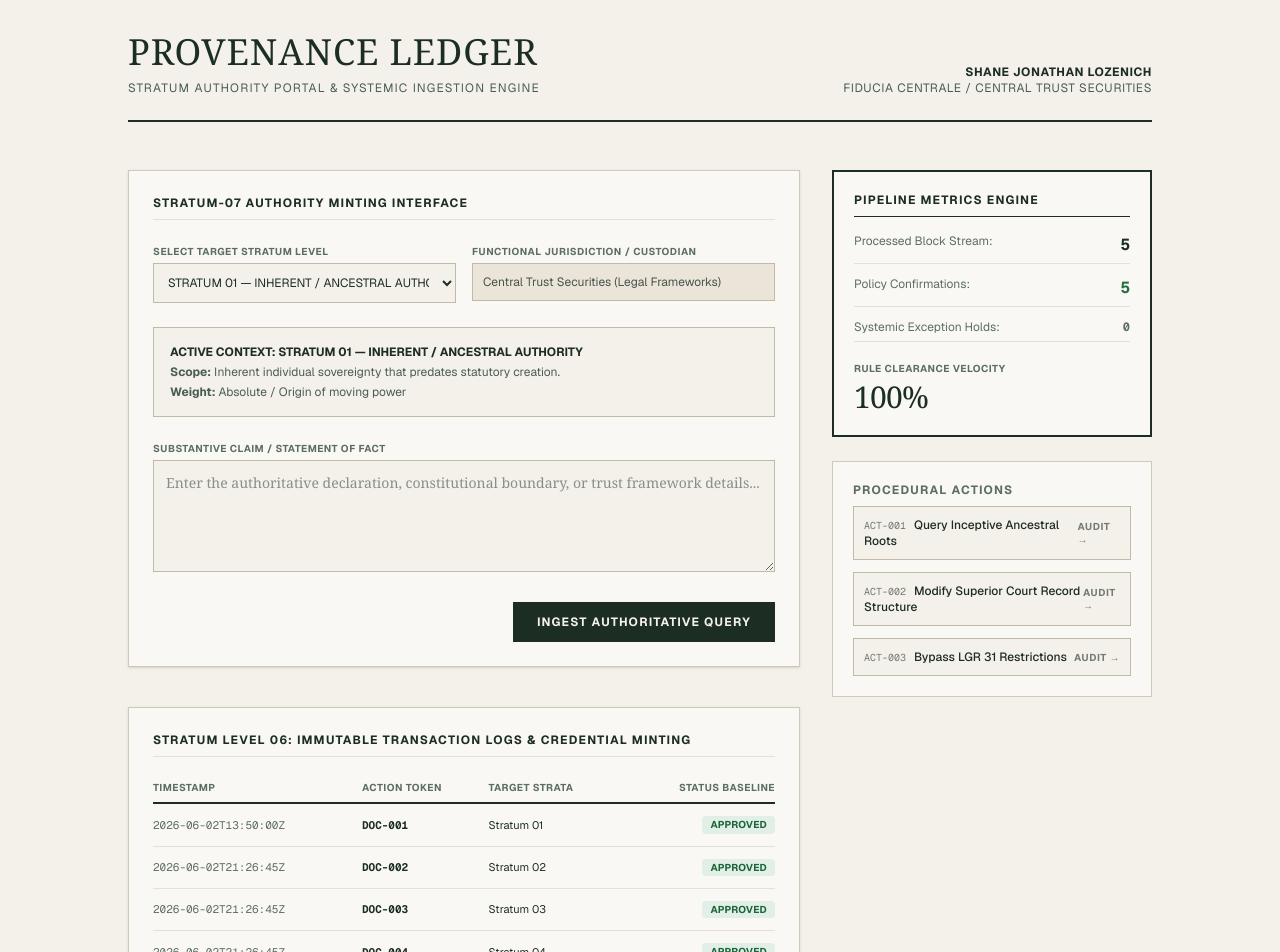
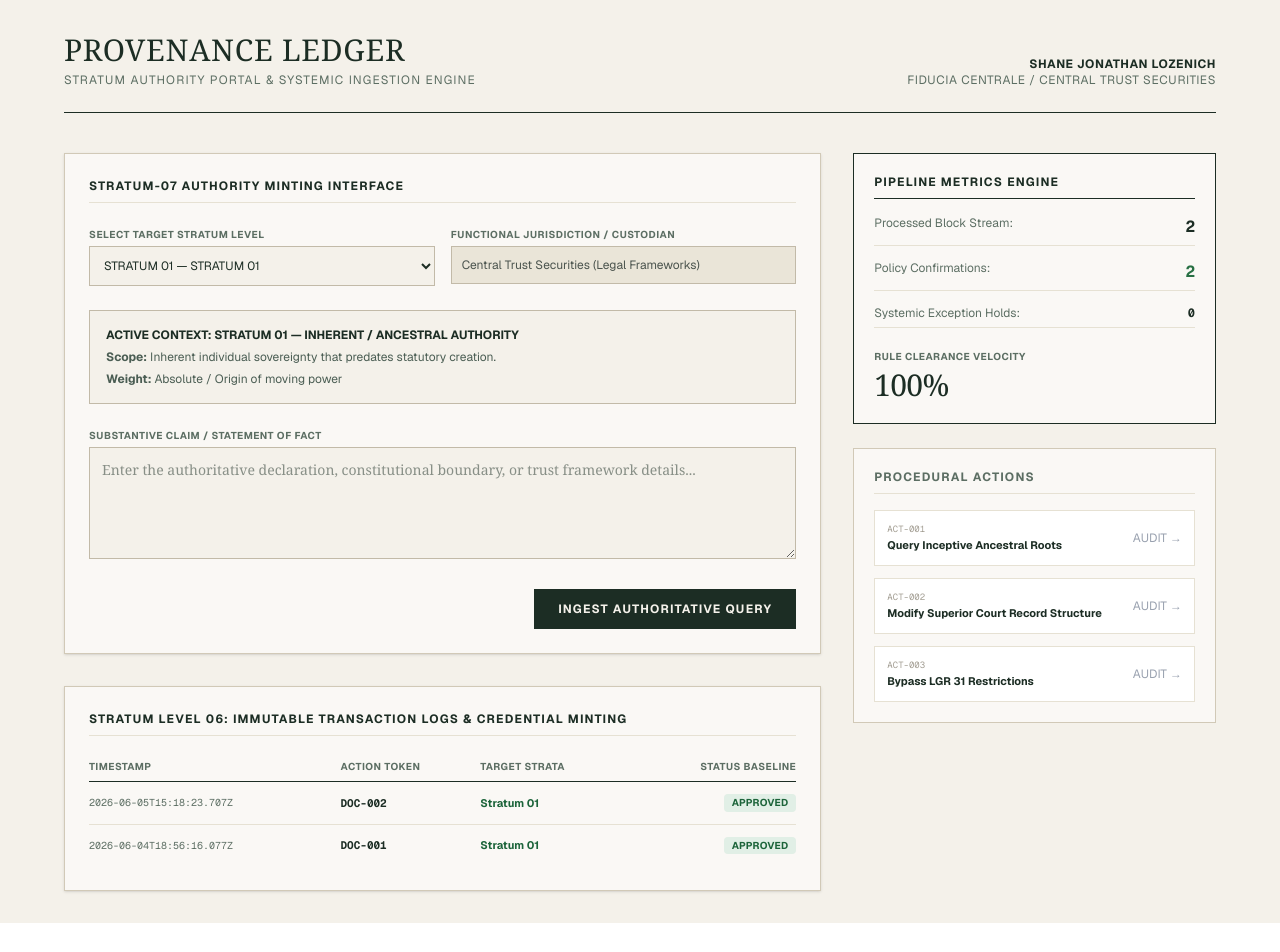
Before and after one commit to sjlozenich-1126/stratigraphic-authority-ledger, a Next.js app: page / in a window 1280 px wide. Shown: the top 952 px of the page. After the commit the page ends 923 px from the top, so only its background shows below. Built offline with nearby package versions, Linux system fonts and the light colour scheme.

Commit message:
updated app page

```diff
--- a/app/page.tsx
+++ b/app/page.tsx
@@ -1,139 +1,160 @@
 'use client';
 
-import React, { useState } from 'react';
+import React, { useState, useEffect } from 'react';
 
-// Explicit strict typing interfaces for production build safety
-interface StratumDetail {
+// Unified type alignment with your backend schema specifications
+interface HardenedLedgerBlock {
+  stratum: string;
+  source: string;
+  owner: string;
+  concept: string;
+  framework: string;
+  claim: string;
+  evidence: string[];
+  timestamp: string;
+  actionToken?: string; // Maps to DOC-XXX format dynamically
+}
+
+interface StratumMeta {
   title: string;
+  shortCode: string;
   scope: string;
   weight: string;
-  effectiveDate: string;
 }
 
-interface StrataMap {
-  [key: string]: StratumDetail;
-}
-
-interface LedgerEntry {
-  id: string;
-  timestamp: string;
-  token: string;
-  target: string;
-  status: string;
-}
-
-interface PipelineMetrics {
-  processedBlocks: number;
-  policyConfirmations: number;
-  exceptionHolds: number;
-  clearanceVelocity: number;
-}
-
-// Immutable authority baseline maps
-const STRATA_REGISTRY: StrataMap = {
-  "stratum-01": {
+const STRATA_REGISTRY: Record<string, StratumMeta> = {
+  "01": {
     title: "STRATUM 01 — INHERENT / ANCESTRAL AUTHORITY",
+    shortCode: "Stratum 01",
     scope: "Inherent individual sovereignty that predates statutory creation.",
-    weight: "Absolute / Origin of moving power",
-    effectiveDate: "1776-07-04"
+    weight: "Absolute / Origin of moving power"
   },
-  "stratum-02": {
+  "02": {
     title: "STRATUM 02 — CONSTITUTIONAL / ORGANIC LAW",
+    shortCode: "Stratum 02",
     scope: "Establishes the three branches of state government, including the limits of the judiciary.",
-    weight: "Supreme state authority bounding all courts",
-    effectiveDate: "1889-11-11"
+    weight: "Supreme state authority bounding all courts"
   },
-  "stratum-03": {
+  "03": {
     title: "STRATUM 03 — STATUTORY / LEGISLATIVE FRAMEWORK",
     scope: "Legislative organization of the Superior Court and delegation of record-keeping duties to the County Clerk.",
-    weight: "Mandated operational boundaries",
-    effectiveDate: "1951-05-01"
+    shortCode: "Stratum 03",
+    weight: "Mandated operational boundaries"
   },
-  "stratum-04": {
+  "04": {
     title: "STRATUM 04 — ADMINISTRATIVE / PORTAL REGULATIONS",
+    shortCode: "Stratum 04",
     scope: "Governs public access to digital court records via administrative portals.",
-    weight: "Strictly limited to data handling; cannot create new laws",
-    effectiveDate: "2004-11-01"
+    weight: "Strictly limited to data handling; cannot create new laws"
   }
 };
 
-const PROCEDURAL_ACTIONS = [
-  { code: "ACT-001", label: "Query Inceptive Ancestral Roots" },
-  { code: "ACT-002", label: "Modify Superior Court Record Structure" },
-  { code: "ACT-003", label: "Bypass LGR 31 Restrictions" }
-];
-
 export default function ProvenanceDashboard() {
-  const [pipelineMetrics, setPipelineMetrics] = useState<PipelineMetrics>({
+  // Local Telemetry Metrics State
+  const [pipelineMetrics, setPipelineMetrics] = useState({
     processedBlocks: 5,
     policyConfirmations: 5,
     exceptionHolds: 0,
     clearanceVelocity: 100
   });
 
-  const [ledgerLogs, setLedgerLogs] = useState<LedgerEntry[]>([
-    { id: "log-1", timestamp: "2026-06-02T13:50:00Z", token: "DOC-001", target: "Stratum 01", status: "APPROVED" },
-    { id: "log-2", timestamp: "2026-06-02T21:26:45Z", token: "DOC-002", target: "Stratum 02", status: "APPROVED" },
-    { id: "log-3", timestamp: "2026-06-02T21:26:45Z", token: "DOC-003", target: "Stratum 03", status: "APPROVED" },
-    { id: "log-4", timestamp: "2026-06-02T21:26:45Z", token: "DOC-004", target: "Stratum 04", status: "APPROVED" },
-    { id: "log-5", timestamp: "2026-06-02T21:26:45Z", token: "DOC-005", target: "Stratum 01", status: "APPROVED" }
-  ]);
+  // Dynamic ledger array from backend
+  const [ledgerLogs, setLedgerLogs] = useState<HardenedLedgerBlock[]>([]);
+  const [inputClaim, setInputClaim] = useState('');
+  const [selectedStratum, setSelectedStratum] = useState('01');
+  const [isSubmitting, setIsSubmitting] = useState(false);
 
-  const [inputQuery, setInputQuery] = useState('');
-  const [selectedStratum, setSelectedStratum] = useState('stratum-01');
+  // 1. GET Hook: Load authoritative state on mount
+  const syncLedgerState = async () => {
+    try {
+      const response = await fetch('/api/ledger');
+      const data = await response.json();
 
-  const handleIngestQuery = (e: React.FormEvent<HTMLFormElement>) => {
+      if (Array.isArray(data)) {
+        // Enforce top-down chronological display
+        const reversedLogs = [...data].reverse();
+        setLedgerLogs(reversedLogs);
+
+        setPipelineMetrics(prev => ({
+          ...prev,
+          processedBlocks: data.length,
+          policyConfirmations: data.length
+        }));
+      }
+    } catch (err) {
+      console.error("Transmission interruption: failed to pull active ledger state", err);
+    }
+  };
+
+  useEffect(() => {
+    syncLedgerState();
+  }, []);
+
+  // 2. POST Hook: Transmit form context to API route execution
+  const handleIngestQuery = async (e: React.FormEvent<HTMLFormElement>) => {
     e.preventDefault();
-    if (!inputQuery.trim()) return;
+    if (!inputClaim.trim() || isSubmitting) return;
 
-    const uniqueId = `log-${Date.now()}`;
-    const newToken = `DOC-00${ledgerLogs.length + 1}`;
+    setIsSubmitting(true);
+    const activeMeta = STRATA_REGISTRY[selectedStratum];
 
-    // Formatting presentation text securely
-    const targetName = selectedStratum
-      .replace('-', ' ')
-      .replace(/\b\w/g, (char) => char.toUpperCase());
-
-    const newLog: LedgerEntry = {
-      id: uniqueId,
-      timestamp: new Date().toISOString(),
-      token: newToken,
-      target: targetName,
-      status: "APPROVED"
+    // Formulate pristine schema payload matching backend criteria exactly
+    const payload = {
+      stratum: selectedStratum,
+      source: activeMeta.title,
+      owner: "Shane Jonathan Lozenich",
+      concept: "Jonathan Shane Concepts",
+      framework: activeMeta.weight,
+      claim: inputClaim,
+      evidence: ["System Authorization Token Signature Baseline"]
     };
 
-    setLedgerLogs([newLog, ...ledgerLogs]);
-    setPipelineMetrics(prev => ({
-      ...prev,
-      processedBlocks: prev.processedBlocks + 1,
-      policyConfirmations: prev.policyConfirmations + 1
-    }));
-    setInputQuery('');
+    try {
+      const response = await fetch('/api/ledger', {
+        method: 'POST',
+        headers: { 'Content-Type': 'application/json' },
+        body: JSON.stringify(payload)
+      });
+
+      const result = await response.json();
+
+      if (result.success) {
+        setInputClaim('');
+        // Re-sync full log engine sequence cleanly from data source
+        await syncLedgerState();
+      } else {
+        console.error("Minting validation failed:", result.error);
+      }
+    } catch (err) {
+      console.error("Critical API submission pipeline break:", err);
+    } finally {
+      setIsSubmitting(false);
+    }
   };
 
   return (
     <div className="min-h-screen bg-[#F4F1EA] text-[#1C2D24] font-serif p-8 selection:bg-[#1C2D24] selection:text-[#F4F1EA]">
-      {/* Top Ledger Header Area */}
-      <header className="max-w-5xl mx-auto border-b-2 border-[#1C2D24] pb-6 mb-12 flex flex-col sm:flex-row justify-between items-start sm:items-end gap-4">
+      {/* Structural Branding Header */}
+      <header className="max-w-6xl mx-auto border-b border-[#1C2D24] pb-6 mb-10 flex flex-col sm:flex-row justify-between items-start sm:items-end gap-4">
         <div>
-          <h1 className="text-4xl font-normal tracking-wide uppercase">Provenance Ledger</h1>
-          <p className="text-xs uppercase tracking-widest font-sans mt-2 text-[#4A5D53]">
+          <h1 className="text-3xl font-normal tracking-wide uppercase">Provenance Ledger</h1>
+          <p className="text-xs uppercase tracking-widest font-sans mt-1 text-[#5C6E63]">
             Stratum Authority Portal & Systemic Ingestion Engine
           </p>
         </div>
-        <div className="text-left sm:text-right text-xs uppercase tracking-wider font-sans text-[#4A5D53]">
+        <div className="text-left sm:text-right text-xs uppercase tracking-wider font-sans text-[#5C6E63]">
           <div className="font-bold text-[#1C2D24]">Shane Jonathan Lozenich</div>
           <div>Fiducia Centrale / Central Trust Securities</div>
         </div>
       </header>
 
-      {/* Main Structural Matrix Layout */}
-      <main className="max-w-5xl mx-auto grid grid-cols-1 md:grid-cols-3 gap-8">
+      {/* Main Structural Matrix Grid Layout */}
+      <main className="max-w-6xl mx-auto grid grid-cols-1 lg:grid-cols-3 gap-8">
 
-        {/* Interactive Workspace (Left Content Block) */}
-        <div className="md:col-span-2 space-y-10">
+        {/* Left Execution Matrix Panels */}
+        <div className="lg:col-span-2 space-y-8">
 
-          {/* Data Ingestion Influx Point */}
+          {/* Stratum-07 Ingestion Form Component */}
           <section className="bg-[#FAF8F5] border border-[#D1C9B7] p-6 shadow-sm">
             <h2 className="text-xs font-sans uppercase font-bold tracking-widest mb-6 pb-2 border-b border-[#E6E1D3]">
               STRATUM-07 AUTHORITY MINTING INTERFACE
@@ -148,11 +169,11 @@ export default function ProvenanceDashboard() {
                   <select
                     value={selectedStratum}
                     onChange={(e) => setSelectedStratum(e.target.value)}
-                    className="w-full bg-[#F4F1EA] border border-[#C2BAA8] text-xs p-2.5 outline-none focus:border-[#1C2D24]"
+                    className="w-full bg-[#F4F1EA] border border-[#C2BAA8] text-xs p-2.5 outline-none font-sans rounded-none focus:border-[#1C2D24]"
                   >
                     {Object.keys(STRATA_REGISTRY).map((key) => (
                       <option key={key} value={key}>
-                        {STRATA_REGISTRY[key].title}
+                        STRATUM {key} — {STRATA_REGISTRY[key].shortCode.toUpperCase()}
                       </option>
                     ))}
                   </select>
@@ -168,8 +189,8 @@ export default function ProvenanceDashboard() {
                 </div>
               </div>
 
-              {/* Active Overview Meta Box */}
-              <div className="bg-[#F4F1EA] border border-[#C2BAA8] p-4 text-xs font-sans space-y-1">
+              {/* Dynamic Read-Out Context Block Context Panel */}
+              <div className="bg-[#F4F1EA] border border-[#C2BAA8] p-4 text-xs font-sans space-y-1.5">
                 <div className="font-bold uppercase text-[#1C2D24]">
                   Active Context: {STRATA_REGISTRY[selectedStratum].title}
                 </div>
@@ -182,8 +203,8 @@ export default function ProvenanceDashboard() {
                   Substantive Claim / Statement of Fact
                 </label>
                 <textarea
-                  value={inputQuery}
-                  onChange={(e) => setInputQuery(e.target.value)}
+                  value={inputClaim}
+                  onChange={(e) => setInputClaim(e.target.value)}
                   placeholder="Enter the authoritative declaration, constitutional boundary, or trust framework details..."
                   className="w-full bg-[#F4F1EA] border border-[#C2BAA8] text-sm p-3 h-28 outline-none focus:border-[#1C2D24] font-serif"
                 />
@@ -192,15 +213,16 @@ export default function ProvenanceDashboard() {
               <div className="flex justify-end">
                 <button
                   type="submit"
-                  className="bg-[#1C2D24] text-[#F4F1EA] font-sans text-xs font-bold uppercase tracking-widest px-6 py-3 transition-colors hover:bg-[#2D4437]"
+                  disabled={isSubmitting}
+                  className="bg-[#1C2D24] text-[#F4F1EA] font-sans text-xs font-bold uppercase tracking-widest px-6 py-3 transition-colors hover:bg-[#2D4437] disabled:bg-[#A39E93]"
                 >
-                  Ingest Authoritative Query
+                  {isSubmitting ? "Minting..." : "Ingest Authoritative Query"}
                 </button>
               </div>
             </form>
           </section>
 
-          {/* Immutable Cryptographic Table Logging */}
+          {/* Stratum Level 06 Historical Log Monitor Panel */}
           <section className="bg-[#FAF8F5] border border-[#D1C9B7] p-6 shadow-sm">
             <h2 className="text-xs font-sans uppercase font-bold tracking-widest mb-4 pb-2 border-b border-[#E6E1D3]">
               STRATUM LEVEL 06: IMMUTABLE TRANSACTION LOGS & CREDENTIAL MINTING
@@ -208,43 +230,60 @@ export default function ProvenanceDashboard() {
             <div className="overflow-x-auto">
               <table className="w-full text-left border-collapse font-sans text-xs">
                 <thead>
-                  <tr className="border-b-2 border-[#1C2D24] text-[#5C6E63] uppercase tracking-wider text-[10px]">
-                    <th className="py-2">Timestamp</th>
-                    <th className="py-2">Action Token</th>
-                    <th className="py-2">Target Strata</th>
-                    <th className="py-2 text-right">Status Baseline</th>
+                  <tr className="border-b border-[#1C2D24] text-[#5C6E63] uppercase tracking-wider text-[10px]">
+                    <th className="py-2 font-bold">Timestamp</th>
+                    <th className="py-2 font-bold">Action Token</th>
+                    <th className="py-2 font-bold">Target Strata</th>
+                    <th className="py-2 font-bold text-right">Status Baseline</th>
                   </tr>
                 </thead>
                 <tbody className="divide-y divide-[#E6E1D3]">
-                  {ledgerLogs.map((log) => (
-                    <tr key={log.id} className="hover:bg-[#F4F1EA]/50 font-mono text-[11px]">
-                      <td className="py-3 text-[#5C6E63]">{log.timestamp}</td>
-                      <td className="py-3 font-bold text-[#1C2D24]">{log.token}</td>
-                      <td className="py-3 font-sans text-[#1C2D24]">{log.target}</td>
-                      <td className="py-3 text-right font-sans">
-                        <span className="inline-block bg-[#E1EFE6] text-[#1C643A] font-bold px-2 py-0.5 rounded text-[10px] tracking-wide">
-                          {log.status}
-                        </span>
+                  {ledgerLogs.length === 0 ? (
+                    <tr>
+                      <td colSpan={4} className="py-6 text-center text-[#5C6E63] italic">
+                        No entries currently logged in the stratigraphic state chain.
                       </td>
                     </tr>
-                  ))}
+                  ) : (
+                    ledgerLogs.map((log, idx) => {
+                      const displayedToken = log.actionToken || `DOC-00${ledgerLogs.length - idx}`;
+                      const stratNum = log.stratum.replace(/\D/g, "");
+                      const shortLabel = STRATA_REGISTRY[stratNum]?.shortCode || `Stratum ${log.stratum}`;
+
+                      return (
+                        <tr key={idx} className="hover:bg-[#F4F1EA]/50 font-sans text-[11px]">
+                          <td className="py-3 font-mono text-[10px] text-[#5C6E63]">
+                            {log.timestamp ? new Date(log.timestamp).toISOString() : "PENDING_TS"}
+                          </td>
+                          <td className="py-3 font-mono font-bold text-[#1C2D24]">{displayedToken}</td>
+                          <td className="py-3 text-[#1C643A] font-bold">{shortLabel}</td>
+                          <td className="py-3 text-right">
+                            <span className="inline-block bg-[#E1EFE6] text-[#1C643A] font-bold px-2 py-0.5 text-[10px] tracking-wide font-sans rounded-sm">
+                              APPROVED
+                            </span>
+                          </td>
+                        </tr>
+                      );
+                    })
+                  )}
                 </tbody>
               </table>
             </div>
           </section>
         </div>
 
-        {/* Real-time Telemetry Pipeline Display Panel (Right Sidebar) */}
+        {/* Right Metric Telemetry Column Panels */}
         <div className="space-y-6">
 
-          <section className="border-2 border-[#1C2D24] bg-[#FAF8F5] p-5">
-            <h3 className="text-xs font-sans font-bold tracking-widest uppercase mb-4 border-b border-[#1C2D24] pb-2">
+          {/* Telemetry Indicator Component Block */}
+          <section className="border border-[#1C2D24] bg-[#FAF8F5] p-5">
+            <h3 className="text-xs font-sans font-bold tracking-widest uppercase mb-4 border-b border-[#1C2D24] pb-2 text-[#1C2D24]">
               Pipeline Metrics Engine
             </h3>
-            <div className="space-y-3 font-sans text-xs">
+            <div className="space-y-3.5 font-sans text-xs">
               <div className="flex justify-between border-b border-[#E6E1D3] pb-1.5">
                 <span className="text-[#5C6E63]">Processed Block Stream:</span>
-                <span className="font-bold text-base font-mono">{pipelineMetrics.processedBlocks}</span>
+                <span className="font-bold text-base font-mono text-[#1C2D24]">{pipelineMetrics.processedBlocks}</span>
               </div>
               <div className="flex justify-between border-b border-[#E6E1D3] pb-1.5">
                 <span className="text-[#5C6E63]">Policy Confirmations:</span>
@@ -252,9 +291,7 @@ export default function ProvenanceDashboard() {
               </div>
               <div className="flex justify-between border-b border-[#E6E1D3] pb-1.5">
                 <span className="text-[#5C6E63]">Systemic Exception Holds:</span>
-                <span className={`font-bold font-mono ${pipelineMetrics.exceptionHolds > 0 ? 'text-red-700' : 'text-[#5C6E63]'}`}>
-                  {pipelineMetrics.exceptionHolds}
-                </span>
+                <span className="font-bold font-mono text-[#1C2D24]">{pipelineMetrics.exceptionHolds}</span>
               </div>
               <div className="pt-2">
                 <span className="text-[10px] uppercase tracking-wider font-bold text-[#5C6E63] block mb-1">
@@ -267,29 +304,39 @@ export default function ProvenanceDashboard() {
             </div>
           </section>
 
-          {/* Quick-Audit Operational Actions Menu */}
-          <section className="bg-[#FAF8F5] border border-[#D1C9B7] p-5 space-y-3">
-            <h3 className="text-xs font-sans font-bold tracking-widest uppercase mb-2 text-[#5C6E63]">
+          {/* Procedural Reference Actions Anchor Card Panel */}
+          <section className="border border-[#D1C9B7] bg-[#FAF8F5] p-5">
+            <h3 className="text-xs font-sans font-bold tracking-widest uppercase mb-4 border-b border-[#E6E1D3] pb-2 text-[#5C6E63]">
               Procedural Actions
             </h3>
-            {PROCEDURAL_ACTIONS.map((action) => (
-              <button
-                key={action.code}
-                type="button"
-                className="w-full text-left bg-[#F4F1EA] border border-[#C2BAA8] p-2.5 font-sans text-xs flex justify-between items-center transition-all hover:bg-[#1C2D24] hover:text-[#F4F1EA] group"
-              >
+            <div className="space-y-3 font-sans text-[11px]">
+              <div className="border border-[#E6E1D3] p-3 bg-white flex justify-between items-center group cursor-pointer hover:border-[#1C2D24]">
                 <div>
-                  <span className="font-mono text-[10px] mr-2 opacity-60">{action.code}</span>
-                  <span className="font-medium">{action.label}</span>
+                  <div className="font-mono text-[9px] text-[#A39E93]">ACT-001</div>
+                  <div className="font-bold text-[#1C2D24]">Query Inceptive Ancestral Roots</div>
                 </div>
-                <span className="text-[10px] uppercase font-bold tracking-wider opacity-60 group-hover:opacity-100">
-                  Audit →
-                </span>
-              </button>
-            ))}
+                <span className="text-gray-400 text-xs transition-transform group-hover:translate-x-0.5">AUDIT →</span>
+              </div>
+
+              <div className="border border-[#E6E1D3] p-3 bg-white flex justify-between items-center group cursor-pointer hover:border-[#1C2D24]">
+                <div>
+                  <div className="font-mono text-[9px] text-[#A39E93]">ACT-002</div>
+                  <div className="font-bold text-[#1C2D24]">Modify Superior Court Record Structure</div>
+                </div>
+                <span className="text-gray-400 text-xs transition-transform group-hover:translate-x-0.5">AUDIT →</span>
+              </div>
+
+              <div className="border border-[#E6E1D3] p-3 bg-white flex justify-between items-center group cursor-pointer hover:border-[#1C2D24]">
+                <div>
+                  <div className="font-mono text-[9px] text-[#A39E93]">ACT-003</div>
+                  <div className="font-bold text-[#1C2D24]">Bypass LGR 31 Restrictions</div>
+                </div>
+                <span className="text-gray-400 text-xs transition-transform group-hover:translate-x-0.5">AUDIT →</span>
+              </div>
+            </div>
           </section>
+
         </div>
-
       </main>
     </div>
   );
```
